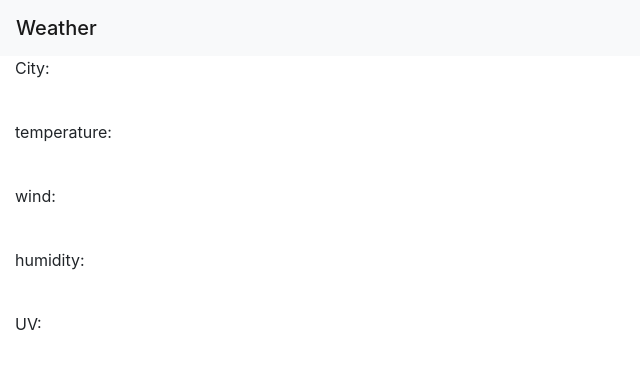
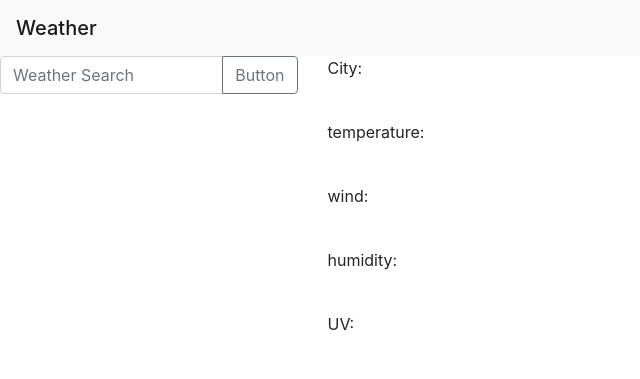
Before and after one commit to charles198618/weather-app, a plain HTML site: page index.html in a window 1280 px wide. Shown: the whole page, without its empty margins (0-640 px from the left). Drawn offline with nearby package versions, Linux system fonts and the light colour scheme.

Commit message:
Updating html

```diff
--- a/index.html
+++ b/index.html
@@ -12,15 +12,15 @@
         <span class="navbar-brand mb-0 h1">Weather</span>
       </nav>
 
-    <!--<main class="row">
+    <main class="row">
         <aside class="col-3">
             <!-- button and search -->
-<!--<div class="input-group mb-3">
+<div class="input-group mb-3">
                 <input type="text" class="form-control" placeholder="Weather Search" aria-label="Recipient's username" aria-describedby="button-addon2" id="inputCity">
                 <div class="input-group-append">
                   <button class="btn btn-outline-secondary" type="button" id="btn">Button</button>
                 </div>
-              </div>-->
+              </div>
         </aside>
         <section class="col-9">
             <div class="row">
```
